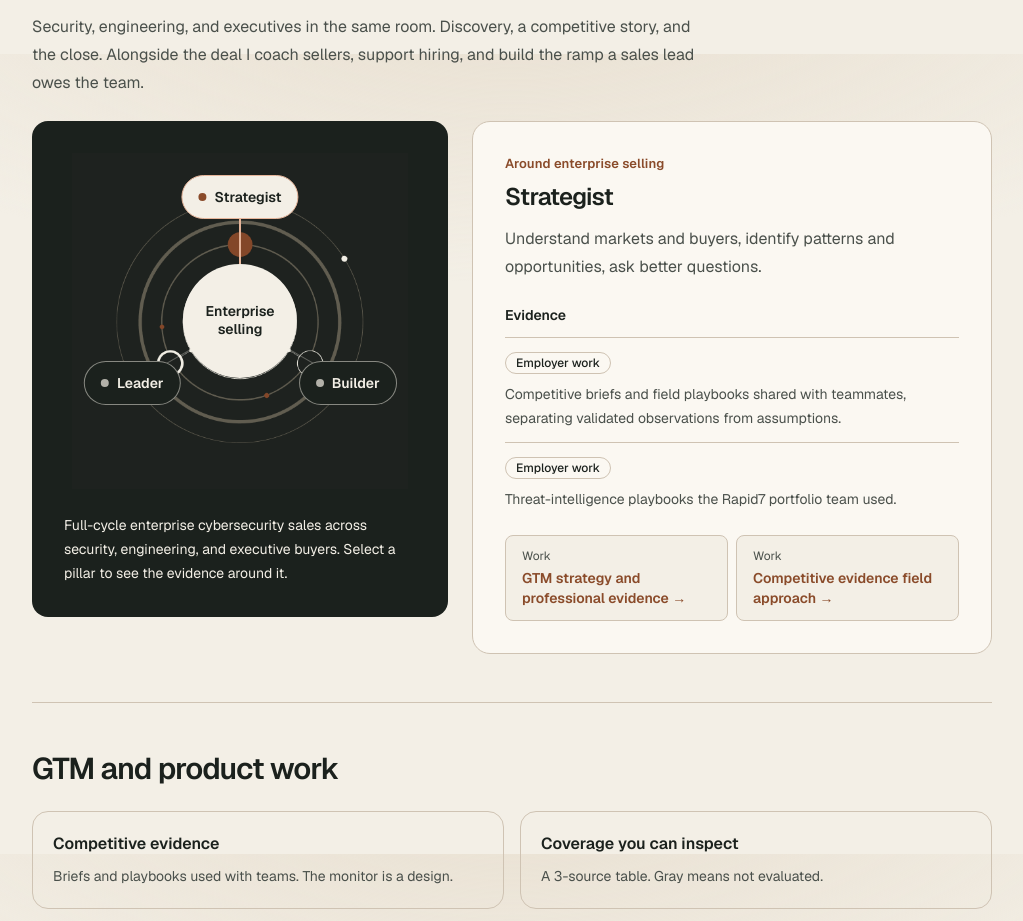
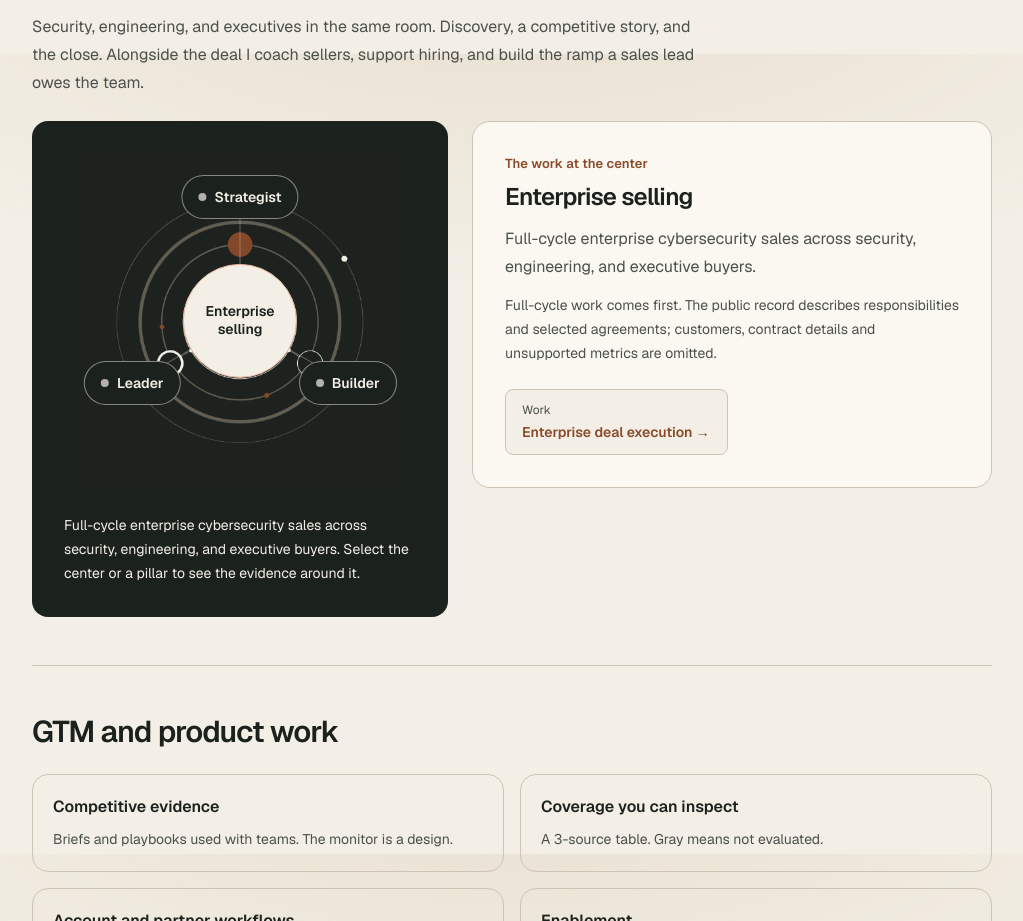
Before and after one commit to heyfunwhoa/byjoyaing-portfolio, a Next.js app: page /about in a window 1280 px wide. Shown: the part 1546-2467 px from the top of the page, without its empty margins (128-1151 px from the left). Built offline with nearby package versions, Linux system fonts and the light colour scheme.

Commit message:
feat(about): keep Enterprise selling in the orbit panel.
The center node stays on About and shows a short blurb. Work is a same-tab deeper dive, like Strategist, Leader, and Builder.

Co-authored-by: heyfunwhoa <heyfunwhoa@users.noreply.github.com>

```diff
--- a/components/capability-orbit.tsx
+++ b/components/capability-orbit.tsx
@@ -4,7 +4,7 @@ import Link from "next/link";
 import { useId, useRef, useState, type KeyboardEvent } from "react";
 import { GeometricMotif } from "@/components/geometric-motif";
 import { OrbitArtwork } from "@/components/orbit-artwork";
-import { nextPillarIndex, orbitCenter, orbitPillars, type EvidenceSource } from "@/lib/capability-orbit";
+import { nextPillarIndex, orbitCenter, orbitPillars, type EvidenceSource, type OrbitLink } from "@/lib/capability-orbit";
 
 const RADIUS = 37;
 const nodes = [-90, 150, 30].map((degrees) => {
@@ -17,13 +17,35 @@ const sourceLabel: Record<EvidenceSource, string> = {
   independent: "Independent · Side Quest",
 };
 
+type OrbitSelection = "center" | number;
+
+function DiveLinks({ links }: { links: readonly OrbitLink[] }) {
+  return (
+    <ul className="mt-6 grid gap-2 sm:grid-cols-2">
+      {links.map((link) => (
+        <li key={link.href}>
+          <Link
+            href={link.href}
+            className="flex min-h-12 flex-col justify-center rounded-lg border border-border bg-background px-4 py-3 hover:border-accent"
+          >
+            <span className="text-xs text-muted">{link.collection}</span>
+            <span className="mt-1 text-sm font-semibold text-accent">{link.label} →</span>
+          </Link>
+        </li>
+      ))}
+    </ul>
+  );
+}
+
 export function CapabilityOrbit({ artwork = true }: { artwork?: boolean }) {
-  const [selected, setSelected] = useState(0);
+  const [selected, setSelected] = useState<OrbitSelection>("center");
   const tabs = useRef<(HTMLButtonElement | null)[]>([]);
   const baseId = useId();
+  const pillarIndex = typeof selected === "number" ? selected : null;
 
   function onKeyDown(event: KeyboardEvent<HTMLDivElement>) {
-    const next = nextPillarIndex(selected, event.key, orbitPillars.length);
+    const current = pillarIndex ?? 0;
+    const next = nextPillarIndex(current, event.key, orbitPillars.length);
     if (next === null) return;
     event.preventDefault();
     setSelected(next);
@@ -52,24 +74,31 @@ export function CapabilityOrbit({ artwork = true }: { artwork?: boolean }) {
                 y1="50"
                 x2={node.x}
                 y2={node.y}
-                strokeWidth={index === selected ? 0.6 : 0.3}
+                strokeWidth={pillarIndex === index ? 0.6 : 0.3}
                 className="transition-[stroke,opacity] duration-300"
-                stroke={index === selected ? "#E6B59A" : "#F3EFE6"}
-                opacity={index === selected ? 1 : 0.3}
+                stroke={pillarIndex === index ? "#E6B59A" : "#F3EFE6"}
+                opacity={pillarIndex === index ? 1 : 0.3}
               />
             ))}
           </svg>
 
-          <Link
-            href={orbitCenter.href}
-            className="absolute top-1/2 left-1/2 z-10 flex aspect-square w-[30%] -translate-x-1/2 -translate-y-1/2 items-center justify-center rounded-full bg-background p-2 text-center text-sm leading-tight font-semibold text-foreground sm:w-[34%]"
+          <button
+            type="button"
+            aria-pressed={selected === "center"}
+            aria-controls={`${baseId}-panel-center`}
+            onClick={() => setSelected("center")}
+            className={`absolute top-1/2 left-1/2 z-10 flex aspect-square w-[30%] -translate-x-1/2 -translate-y-1/2 items-center justify-center rounded-full border p-2 text-center text-sm leading-tight font-semibold sm:w-[34%] ${
+              selected === "center"
+                ? "border-[#E6B59A] bg-background text-foreground"
+                : "border-[#F3EFE6]/50 bg-background text-foreground hover:border-[#E6B59A]"
+            }`}
           >
             {orbitCenter.label}
-          </Link>
+          </button>
 
           <div role="tablist" aria-label="Capabilities around enterprise selling" onKeyDown={onKeyDown}>
             {orbitPillars.map((pillar, index) => {
-              const active = index === selected;
+              const active = pillarIndex === index;
               return (
                 <button
                   key={pillar.id}
@@ -81,7 +110,7 @@ export function CapabilityOrbit({ artwork = true }: { artwork?: boolean }) {
                   id={`${baseId}-tab-${pillar.id}`}
                   aria-controls={`${baseId}-panel-${pillar.id}`}
                   aria-selected={active}
-                  tabIndex={active ? 0 : -1}
+                  tabIndex={active || (pillarIndex === null && index === 0) ? 0 : -1}
                   onClick={() => setSelected(index)}
                   style={{ left: `${nodes[index].x}%`, top: `${nodes[index].y}%` }}
                   className={`absolute z-10 inline-flex min-h-11 -translate-x-1/2 -translate-y-1/2 items-center gap-2 rounded-full border px-4 text-sm font-semibold whitespace-nowrap transition-colors duration-200 ${
@@ -101,9 +130,21 @@ export function CapabilityOrbit({ artwork = true }: { artwork?: boolean }) {
           </div>
         </div>
         <p className="relative mt-6 text-sm leading-6 text-[#F3EFE6]">
-          {orbitCenter.summary} Select a pillar to see the evidence around it.
+          {orbitCenter.summary} Select the center or a pillar to see the evidence around it.
         </p>
       </div>
+
+      <section
+        id={`${baseId}-panel-center`}
+        hidden={selected !== "center"}
+        className="editorial-panel bg-card p-6 transition-[opacity,translate] duration-200 ease-out starting:translate-y-1 starting:opacity-70 sm:p-8"
+      >
+        <p className="editorial-eyebrow text-accent">The work at the center</p>
+        <h3 className="mt-2 font-display text-2xl tracking-tight">{orbitCenter.label}</h3>
+        <p className="mt-3 max-w-xl text-base leading-7 text-muted">{orbitCenter.summary}</p>
+        <p className="mt-3 max-w-xl text-sm leading-6 text-muted">{orbitCenter.detail}</p>
+        <DiveLinks links={orbitCenter.links} />
+      </section>
 
       {orbitPillars.map((pillar, index) => (
         <section
@@ -111,7 +152,7 @@ export function CapabilityOrbit({ artwork = true }: { artwork?: boolean }) {
           role="tabpanel"
           id={`${baseId}-panel-${pillar.id}`}
           aria-labelledby={`${baseId}-tab-${pillar.id}`}
-          hidden={index !== selected}
+          hidden={pillarIndex !== index}
           className="editorial-panel bg-card p-6 transition-[opacity,translate] duration-200 ease-out starting:translate-y-1 starting:opacity-70 sm:p-8"
         >
           <p className="editorial-eyebrow text-accent">Around enterprise selling</p>
@@ -135,19 +176,7 @@ export function CapabilityOrbit({ artwork = true }: { artwork?: boolean }) {
           </ul>
           {pillar.boundary ? <p className="mt-4 text-sm leading-6 text-muted">{pillar.boundary}</p> : null}
 
-          <ul className="mt-6 grid gap-2 sm:grid-cols-2">
-            {pillar.links.map((link) => (
-              <li key={link.href}>
-                <Link
-                  href={link.href}
-                  className="flex min-h-12 flex-col justify-center rounded-lg border border-border bg-background px-4 py-3 hover:border-accent"
-                >
-                  <span className="text-xs text-muted">{link.collection}</span>
-                  <span className="mt-1 text-sm font-semibold text-accent">{link.label} →</span>
-                </Link>
-              </li>
-            ))}
-          </ul>
+          <DiveLinks links={pillar.links} />
         </section>
       ))}
     </div>
--- a/lib/capability-orbit.ts
+++ b/lib/capability-orbit.ts
@@ -20,7 +20,10 @@ export type OrbitPillar = {
 export const orbitCenter = {
   label: "Enterprise selling",
   summary: "Full-cycle enterprise cybersecurity sales across security, engineering, and executive buyers.",
+  detail:
+    "Full-cycle work comes first. The public record describes responsibilities and selected agreements; customers, contract details and unsupported metrics are omitted.",
   href: "/work#enterprise-sales",
+  links: [{ label: "Enterprise deal execution", href: "/work#enterprise-sales", collection: "Work" }],
 } as const;
 
 export const orbitPillars: readonly OrbitPillar[] = [
```
Also changed, not shown: 2 other files (tests, documents, lock files or other folders).
